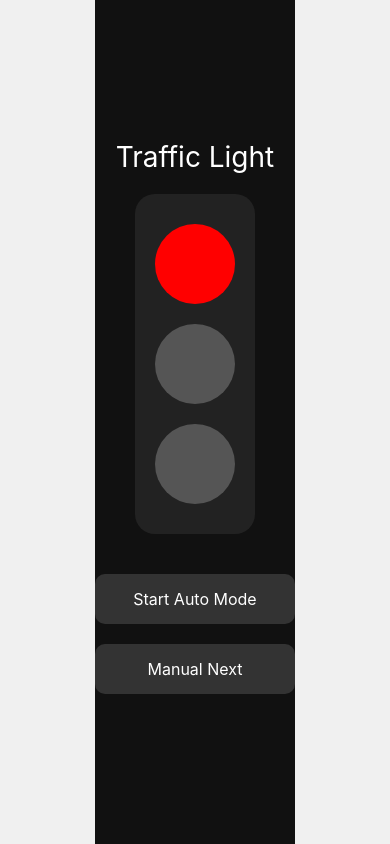
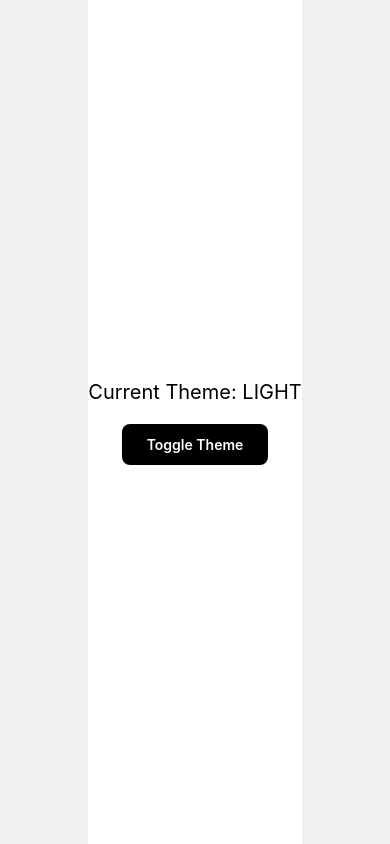
Before and after one commit to Lalitchaudhary01/rn-machine-coding-round, a React Native app: screen / in a window 390 px wide. Built offline with nearby package versions, Linux system fonts and the light colour scheme.

Commit message:
build dark theme

```diff
--- a/App.tsx
+++ b/App.tsx
@@ -2,12 +2,14 @@ import React from 'react';
 import { View,  StyleSheet } from 'react-native';
 import Counter from './src/components/Counter';
 import TrefficLight from './src/components/TrefficLight';
+import TogggleTheme from './src/components/TogggleTheme';
 
 export default function App() {
   return (
     <View style={styles.container}>
       {/* <Counter/> */}
-      <TrefficLight/>
+      {/* <TrefficLight/> */}
+      <TogggleTheme/>
     </View>
   );
 }
--- /dev/null
+++ b/src/components/TogggleTheme.tsx
@@ -0,0 +1,74 @@
+import React, { useState } from "react";
+import {
+  View,
+  Text,
+  StyleSheet,
+  TouchableOpacity,
+  StatusBar,
+} from "react-native";
+
+const ToggleTheme = () => {
+  const [theme, setTheme] = useState<"light" | "dark">("light");
+
+  const toggleTheme = () => {
+    setTheme((prev) => (prev === "light" ? "dark" : "light"));
+  };
+
+  const isDark = theme === "dark";
+
+  return (
+    <View
+      style={[
+        styles.container,
+        { backgroundColor: isDark ? "#121212" : "#ffffff" },
+      ]}
+    >
+      <StatusBar barStyle={isDark ? "light-content" : "dark-content"} />
+
+      <Text
+        style={[
+          styles.text,
+          { color: isDark ? "#ffffff" : "#000000" },
+        ]}
+      >
+        Current Theme: {theme.toUpperCase()}
+      </Text>
+
+      <TouchableOpacity
+        style={[
+          styles.button,
+          { backgroundColor: isDark ? "#ffffff" : "#000000" },
+        ]}
+        onPress={toggleTheme}
+      >
+        <Text
+          style={{
+            color: isDark ? "#000000" : "#ffffff",
+            fontWeight: "600",
+          }}
+        >
+          Toggle Theme
+        </Text>
+      </TouchableOpacity>
+    </View>
+  );
+};
+
+export default ToggleTheme;
+
+const styles = StyleSheet.create({
+  container: {
+    flex: 1,
+    justifyContent: "center",
+    alignItems: "center",
+  },
+  text: {
+    fontSize: 20,
+    marginBottom: 20,
+  },
+  button: {
+    paddingVertical: 12,
+    paddingHorizontal: 25,
+    borderRadius: 8,
+  },
+});
```
